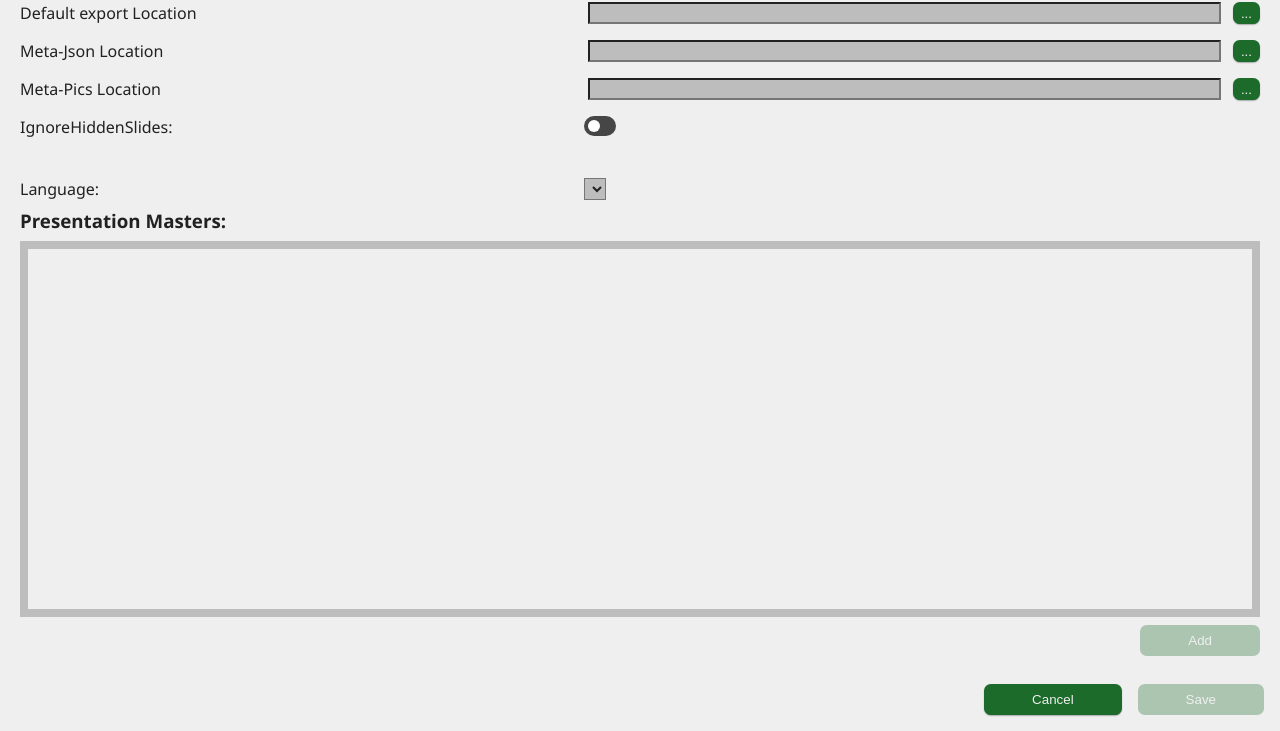
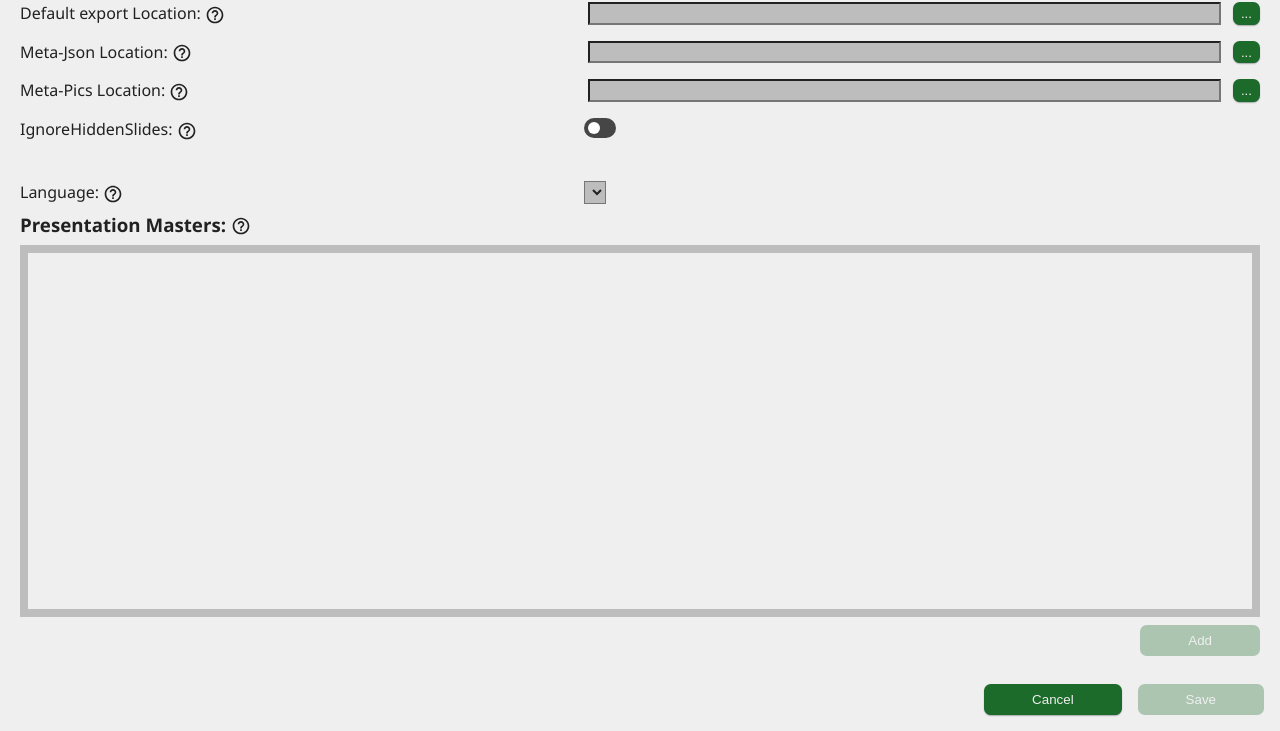
Before and after one commit to MAM-BIB/PptGenerator, an Electron app: page frontend/src/views/option.html in a window 1280 px wide. Shown: the part 69-800 px from the top of the page. Drawn offline with nearby package versions, Linux system fonts and the light colour scheme; files that its build step writes are made by us from their sources; no server answers.

Commit message:
Added tooltips for the options

```diff
--- a/frontend/src/views/option.html
+++ b/frontend/src/views/option.html
@@ -11,31 +11,55 @@
     <body>
         <div class="option-container">
             <div class="main-section">
-                <h1 class="headline">Option</h1>
+                <h1 class="headline">Options</h1>
                 <div class="container-section">
                     <div class="section default-export">
-                        <label for="default-export" class="lbl default">Default export Location</label>
+                        <label for="default-export" class="lbl default">
+                            Default export Location:
+                            <span
+                                class="info-img"
+                                title="Select the folder in which the&#13presentations are saved by default">
+                            </span>
+                        </label>
                         <div class="browse-input">
                             <input type="text" class="input-path" id="default-export" />
                             <button class="browse-btn directory">...</button>
                         </div>
                     </div>
                     <div class="section meta-json">
-                        <label for="meta-json" class="lbl meta">Meta-Json Location</label>
+                        <label for="meta-json" class="lbl meta">
+                            Meta-Json Location:
+                            <span
+                                class="info-img"
+                                title="Select the json file in which the&#13information from the scanned presentations is saved">
+                            </span>
+                        </label>
                         <div class="browse-input">
                             <input type="text" class="input-path" id="meta-json" />
                             <button class="browse-btn file">...</button>
                         </div>
                     </div>
                     <div class="section meta-pics">
-                        <label for="meta-pics" class="lbl meta">Meta-Pics Location</label>
+                        <label for="meta-pics" class="lbl meta">
+                            Meta-Pics Location:
+                            <span
+                                class="info-img"
+                                title="Select the folder in which the&#13pictures of the scanned presentations are saved">
+                            </span>
+                        </label>
                         <div class="browse-input">
                             <input type="text" class="input-path" id="meta-pics" />
                             <button class="browse-btn directory">...</button>
                         </div>
                     </div>
                     <div class="section toggle-button">
-                        <label for="ignore-hidden-slides-toggle-btn" class="ignore-lbl">IgnoreHiddenSlides:</label>
+                        <label for="ignore-hidden-slides-toggle-btn" class="ignore-lbl">
+                            IgnoreHiddenSlides:
+                            <span
+                                class="info-img"
+                                title="Ignore hidden slides when&#13selecting all slides from a section"
+                            ></span>
+                        </label>
                         <div class="checkbox-toggle-btn">
                             <label class="switch">
                                 <input type="checkbox" id="ignore-hidden-slides-toggle-btn" />
@@ -47,14 +71,24 @@
                 <div class="master-container">
                     <div class="spacer"></div>
                     <div class="section select">
-                        <label class="lbl">Language:</label>
+                        <label class="lbl"> Language:
+                            <span
+                                class="info-img"
+                                title="Select a language for the&#13presentation-masters">
+                            </span>
+                        </label>
                         <div class="select-language">
                             <select id="language-select">
                                 <option value=""></option>
                             </select>
                         </div>
                     </div>
-                    <h3>Presentation Masters:</h3>
+                    <h3>Presentation Masters:
+                        <span
+                            class="info-img"
+                            title="List of all presentation-masters&#13with the selected language">
+                        </span>
+                    </h3>
                     <div class="section master" id="presentation-section">
                         <!-- <div class="section presentation">
                         <button class="delete-btn">X</button>
--- a/frontend/src/views/scss/copmonets/_optionContainer.scss
+++ b/frontend/src/views/scss/copmonets/_optionContainer.scss
@@ -4,6 +4,18 @@
     align-items: stretch;
     background-color: var(--background--light);
     height: $window-height;
+
+    .info-img {
+        display: inline-block;
+        width: $size-4;
+        height: $size-4;
+        vertical-align: middle;
+        background-color: var(--font--primary);
+        -webkit-mask-image: url("../icons/questionmark.svg");
+        -webkit-mask-size: contain;
+        mask-image: url("../icons/questionmark.svg");
+        mask-size: contain;
+    }
 
     .main-section {
         flex: 1;
```
Also changed, not shown: frontend/src/views/icons/questionmark.svg (added).
